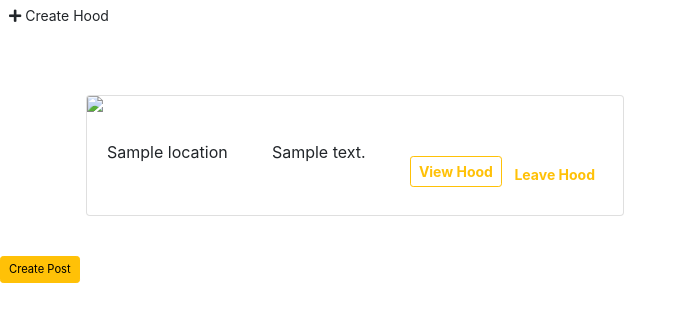
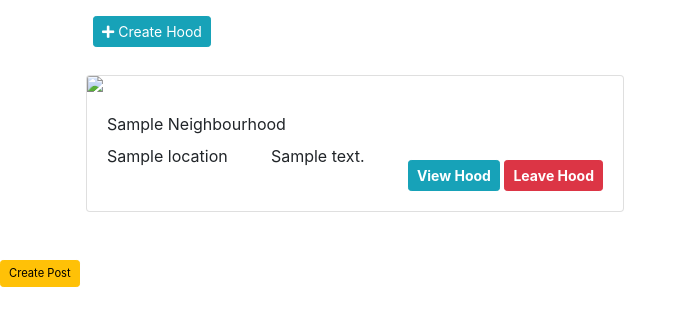
Before and after one commit to monginadiana/Neighbourhood, a Django app: page /hood/ in a window 1280 px wide. Shown: the part 56-382 px from the top of the page, without its empty margins (0-687 px from the left). Run offline with Django 3.2, Linux system fonts and the light colour scheme; a user stored in the database is signed in; tables that the repository leaves empty hold one stand-in row (values such as "Sample post"); some libraries are stand-ins or nearby versions; some web fonts are replaced.

Commit message:
styling of the hood.html

```diff
--- a/app/templates/hood.html
+++ b/app/templates/hood.html
@@ -5,42 +5,44 @@
   .let{
     border-radius: 5px;
     padding: 5px 5px;
-    margin: 1rem;
+
     background-color:red;
     color: white;
     align-items: center;
 }
 </style>
  {{block.super}}
-<a href="{% url 'create_hood' %}" class="btn join black font-weight-bol btn-sm"
-  ><i class="fas fa-plus"></i> Create Hood</a>
+
+
   <section class="hood" id="posts main">
-    <div class="container mt-5" style="gap: 15px;">
 
-        <div class="row mt-4" id="">
+    <div class="container mt-3 mb-2" >
+      <a href="{% url 'create_hood' %}" class="btn btn-sm btn-info ml-2 mb-2 t"
+      ><i  class="fas fa-plus"></i> Create Hood</a>
+        <div class="row mt-1" id="">
           {%for neighbor in hood%}
             <div class="col-md-12 col-md-6 col-lg-6 p-3" id="main" style="gap: 15px;">
                 <div class="card mb-4" id="">
-                  <img src="{{neighbor.image.url}}" class="card-img-top responsive" alt=" " height="auto" width="100"/>
+                  <img src="{{neighbor.image.url}}" class="card-img-top " alt=" " height="auto" width="100"/>
 
                     <div class="card-body ">
-                        <p class="fade-item mb-2">{{neighbor.neighbourHood_name.name|title}}</p>
+                        <p class="fade-item mb-2" style="font-size: 12px font-weight: bold ;">{{neighbor.neighbourHood_name|title}}</p>
                         <div class="d-flex justify-content-between location-date">
                             <div>
-                            <p class="text-capitalise">{{neighbor.location}}</p>
+                            <p class="">{{neighbor.location}}</p>
                             </div>
                             <div>
-                            <p class="text-capitalise">{{neighbor.description}}</p>
+                            <p class="">{{neighbor.description}}</p>
                           </div>
-                          <div class=" pt-3 ">
+                          <div class=" pt-3 mr-8">
                             {% if request.user.profile.neighborhood == neighbor %}
                             <a
                               href="{% url 'single_hood' neighbor.neighbourHood_name %}"
-                              class="btn btn-outline-warning font-weight-bold btn-sm mb-2"
+                              class="btn btn-sm btn-info font-weight-bold btn-sm "
                               >View Hood</a>
                             <a
                               href="{% url 'leave_hood' neighbor.id %}"
-                              class=" btn-outline-warning font-weight-bold btn-sm"
+                              class=" btn btn-sm btn-danger font-weight-bold btn-sm"
                               >Leave Hood</a>
                             {% elif not request.user.profile.neighborhood %}
                             <a
```
